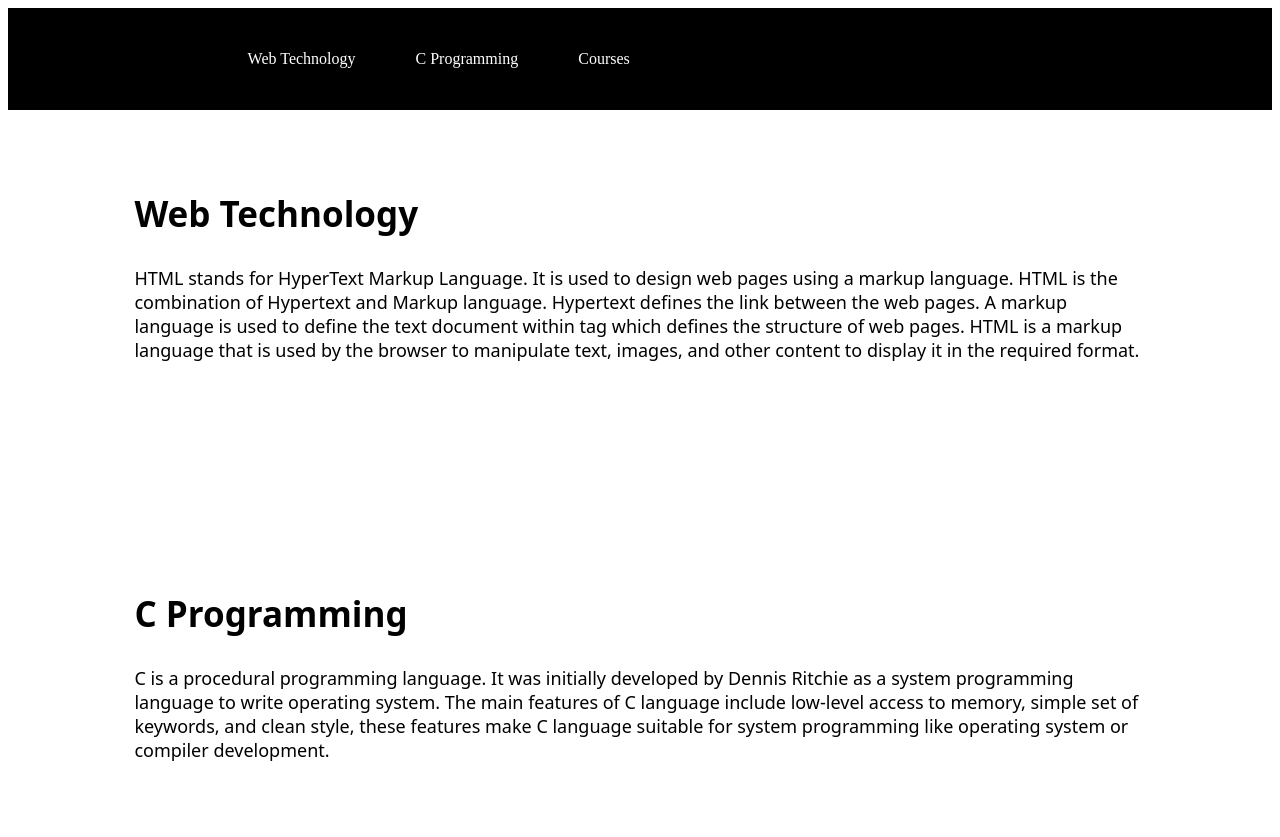
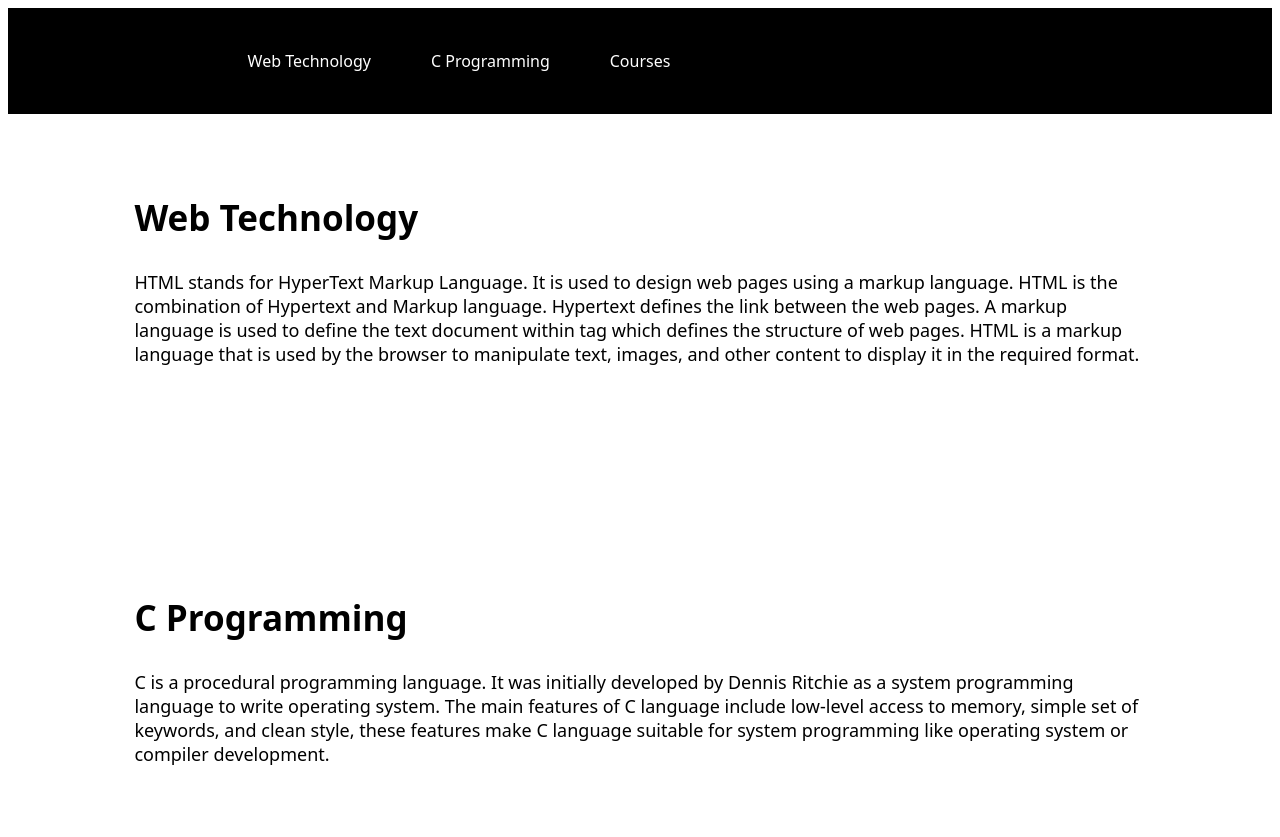
Before and after one commit to teenjean/teenjean.github.io, a plain HTML site: page index.html in a window 1280 px wide. Shown: the top 837 px of the page. Drawn offline with Linux system fonts and the light colour scheme.

Commit message:
Update style.css

```diff
--- a/style.css
+++ b/style.css
@@ -23,16 +23,19 @@
 		width: 70%;
 		display: flex;
 		align-items: center;
+		font-family: 'Noto Sans', sans-serif;
 	}
 
 	.nav-list li {
 		list-style: none;
 		padding: 26px 30px;
+		font-family: 'Noto Sans', sans-serif;
 	}
 
 	.nav-list li a {
 		text-decoration: none;
 		color: white;
+		font-family: 'Noto Sans', sans-serif;
 	}
 
 	.nav-list li a:hover {
@@ -131,9 +134,9 @@
 	}
 
 	.text-footer {
+		font-family: 'Noto Sans', sans-serif;
 		text-align: center;
 		padding: 30px 0;
-		font-family: 'Noto Sans', sans-serif;
 		display: flex;
 		justify-content: center;
 		color: white;
```
